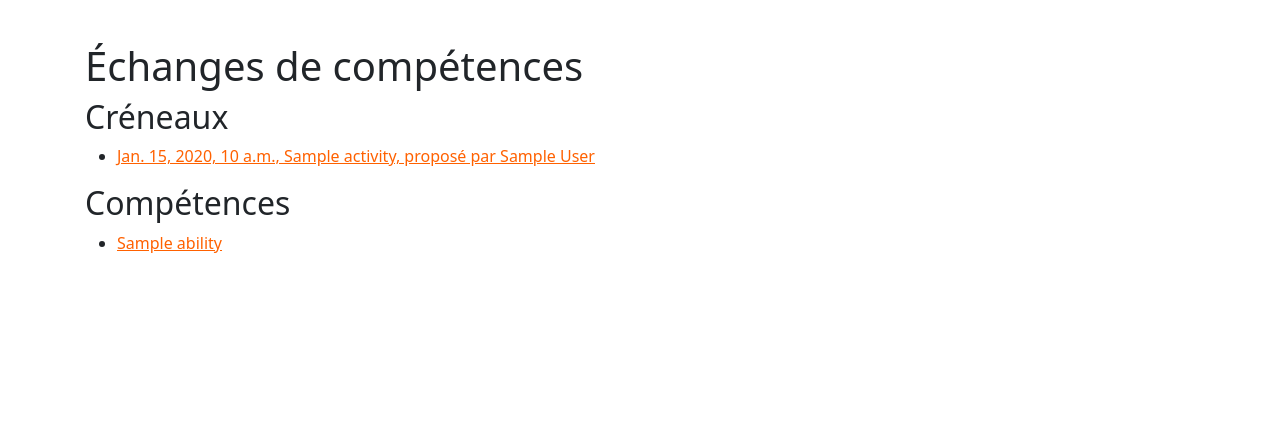
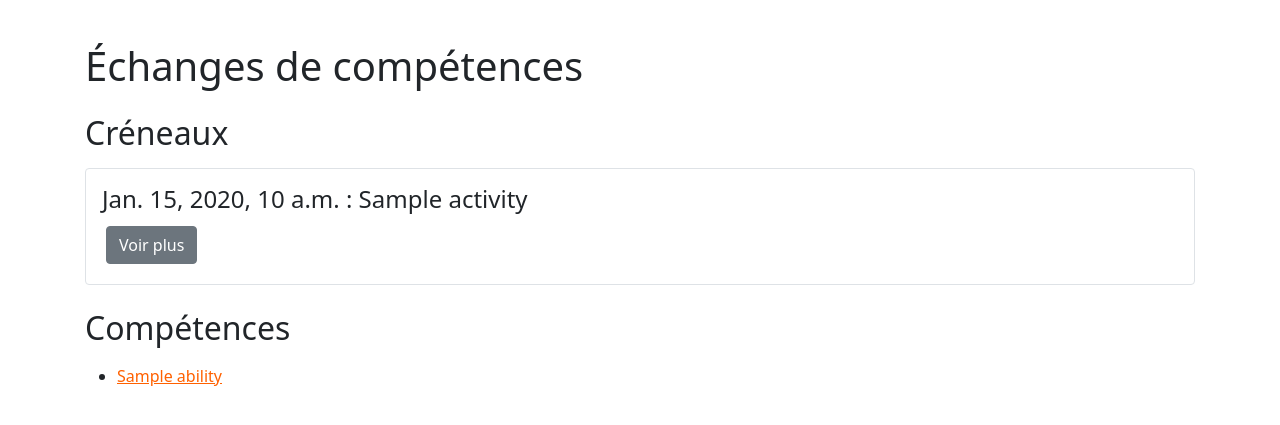
Before and after one commit to AudouardR/sitecompetences, a Django app: template abilities/templates/abilities/index.html in a window 1280 px wide. Shown: the part 66-491 px from the top of the page. Run offline with Django 3.2, Linux system fonts and the light colour scheme; the template is opened without the code that fills it: most values are stand-ins (such as "Sample title", 1, 10 or a date in 2020).

Commit message:
Finalisation de la page d'accueil

```diff
--- a/abilities/templates/abilities/index.html
+++ b/abilities/templates/abilities/index.html
@@ -7,20 +7,28 @@
 
     {% if user.is_superuser or not user.is_authenticated %}
 
-        <h2>Créneaux</h2>
+        <h2 class="mt-4">Créneaux</h2>
         {% if schedule_list %}
-            <ul>
+            <div>
             {% for schedule in schedule_list %}
-                <li><a href="{% url 'show_schedule' schedule.id %}">{{ schedule.date }}, {{ schedule.ability.activity }},
+                    <div class="container p-3 my-3 border rounded">
+                        <h4>{{ schedule.date }} : {{ schedule.ability.activity }}</h4>
+                        {% if user.is_authenticated %}
+                        <p>
                         proposé par
                         {% if schedule.client.first_name and schedule.client.last_name %}
                         {{ schedule.client.first_name }} {{ schedule.client.last_name }}
                         {% else %}
                         {{ schedule.client.username }}
                         {% endif %}
-                </a></li>
+                        </p>
+                        {% endif %}
+                        <div>
+                            <a class="btn btn-secondary m-1" href="{% url 'show_schedule' schedule.id %}">Voir plus</a>
+                        </div>
+                    </div>
             {% endfor %}
-            </ul>
+            </div>
         {% else %}
             <p>Aucun créneau disponible.</p>
         {% endif %}
@@ -29,31 +37,52 @@
 
     {% if user.is_authenticated %}
 
-        <h2>Créneaux disponibles pour vous :</h2>
+        <h2 class="mt-4">Créneaux disponibles pour vous :</h2>
         {% if proposed_schedule_list %}
-            <ul>
+            <div>
             {% for schedule in proposed_schedule_list %}
-                <li><a href="{% url 'show_schedule' schedule.id %}">{{ schedule.date }}, {{ schedule.ability.activity }},
+                    <div class="container p-3 my-3 border rounded">
+                        <h4>{{ schedule.date }} : {{ schedule.ability.activity }}</h4>
+                        <p>
                         proposé par
                         {% if schedule.client.first_name and schedule.client.last_name %}
                         {{ schedule.client.first_name }} {{ schedule.client.last_name }}
                         {% else %}
                         {{ schedule.client.username }}
                         {% endif %}
-                </a></li>
+                        </p>
+                        <div>
+                            <a class="btn btn-secondary m-1" href="{% url 'show_schedule' schedule.id %}">Voir plus</a>
+                        </div>
+                    </div>
             {% endfor %}
-            </ul>
+            </div>
         {% else %}
             <p>Aucun créneau disponible.</p>
         {% endif %}
 
-        <h2>Vos créneaux</h2>
+        <h2 class="mt-4">Vos créneaux</h2>
         {% if user_schedule_list %}
-            <ul>
+            <div>
             {% for schedule in user_schedule_list %}
-                <li><a href="{% url 'show_schedule' schedule.id %}">{{ schedule.date }}, {{ schedule.ability.activity }}</a></li>
+
+                    <div class="container p-3 my-3 border rounded">
+                        <h4>{{ schedule.date }} : {{ schedule.ability.activity }}</h4>
+                        <div>
+                            <a class="btn btn-secondary m-1" href="{% url 'show_schedule' schedule.id %}">Voir plus</a>
+                            <a class="btn btn-warning m-1" href="{% url 'edit_schedule' schedule.id %}">Modifier</a>
+                            <form class="d-inline" action="{% url 'delete_schedule' schedule.id %}"
+                                  onsubmit="return confirm('Voulez-vous vraiment supprimer ce créneau ?')"
+                                  method="post"
+                            >
+                                {% csrf_token %}
+                                <button class="btn btn-danger m-1" type="submit">Supprimer</button>
+                            </form>
+                        </div>
+                    </div>
+
             {% endfor %}
-            </ul>
+            </div>
         {% else %}
             <p>Aucun créneau créé.</p>
         {% endif %}
@@ -63,29 +92,43 @@
 
     {% if user.is_superuser %}
 
-        <h2>Créneaux obsolètes</h2>
+        <h2 class="mt-4">Créneaux obsolètes</h2>
         {% if outdated_schedule_list %}
-            <ul>
+            <div>
             {% for schedule in outdated_schedule_list %}
-                <li><a href="{% url 'show_schedule' schedule.id %}">{{ schedule.date }}, {{ schedule.ability.activity }},
+                    <div class="container p-3 my-3 border rounded">
+                        <h4>{{ schedule.date }} : {{ schedule.ability.activity }}</h4>
+                        <p>
                         proposé par
                         {% if schedule.client.first_name and schedule.client.last_name %}
                         {{ schedule.client.first_name }} {{ schedule.client.last_name }}
                         {% else %}
                         {{ schedule.client.username }}
                         {% endif %}
-                </a></li>
+                        </p>
+                        <div>
+                            <a class="btn btn-secondary m-1" href="{% url 'show_schedule' schedule.id %}">Voir plus</a>
+                            <a class="btn btn-warning m-1" href="{% url 'edit_schedule' schedule.id %}">Modifier</a>
+                            <form class="d-inline" action="{% url 'delete_schedule' schedule.id %}"
+                                  onsubmit="return confirm('Voulez-vous vraiment supprimer ce créneau ?')"
+                                  method="post"
+                            >
+                                {% csrf_token %}
+                                <button class="btn btn-danger m-1" type="submit">Supprimer</button>
+                            </form>
+                        </div>
+                    </div>
             {% endfor %}
-            </ul>
+            </div>
         {% else %}
             <p>Aucun créneau obsolète.</p>
         {% endif %}
 
     {% endif %}
 
-    <h2>Compétences</h2>
+    <h2 class="mt-4">Compétences</h2>
     {% if ability_list %}
-        <ul>
+        <ul class="my-3">
         {% for ability in ability_list %}
             <li><a href="{% url 'show_ability' ability.id %}">{{ ability }}</a></li>
         {% endfor %}
@@ -94,7 +137,8 @@
         <p>Aucune compétence disponible.</p>
     {% endif %}
     {% if user.is_authenticated %}
-        <a class="btn btn-primary m-1" href="{% url 'create_ability' %}">Créer une compétence</a>
+        <a class="btn btn-primary m-1" href="{% url 'select_abilities' user.username %}">Choisir ses compétences</a>
+        <a class="btn btn-secondary m-1" href="{% url 'create_ability' %}">Créer une compétence</a>
     {% endif %}
 
 {% endblock %}
```
Lines whose indentation alone changed are shown as unchanged.
